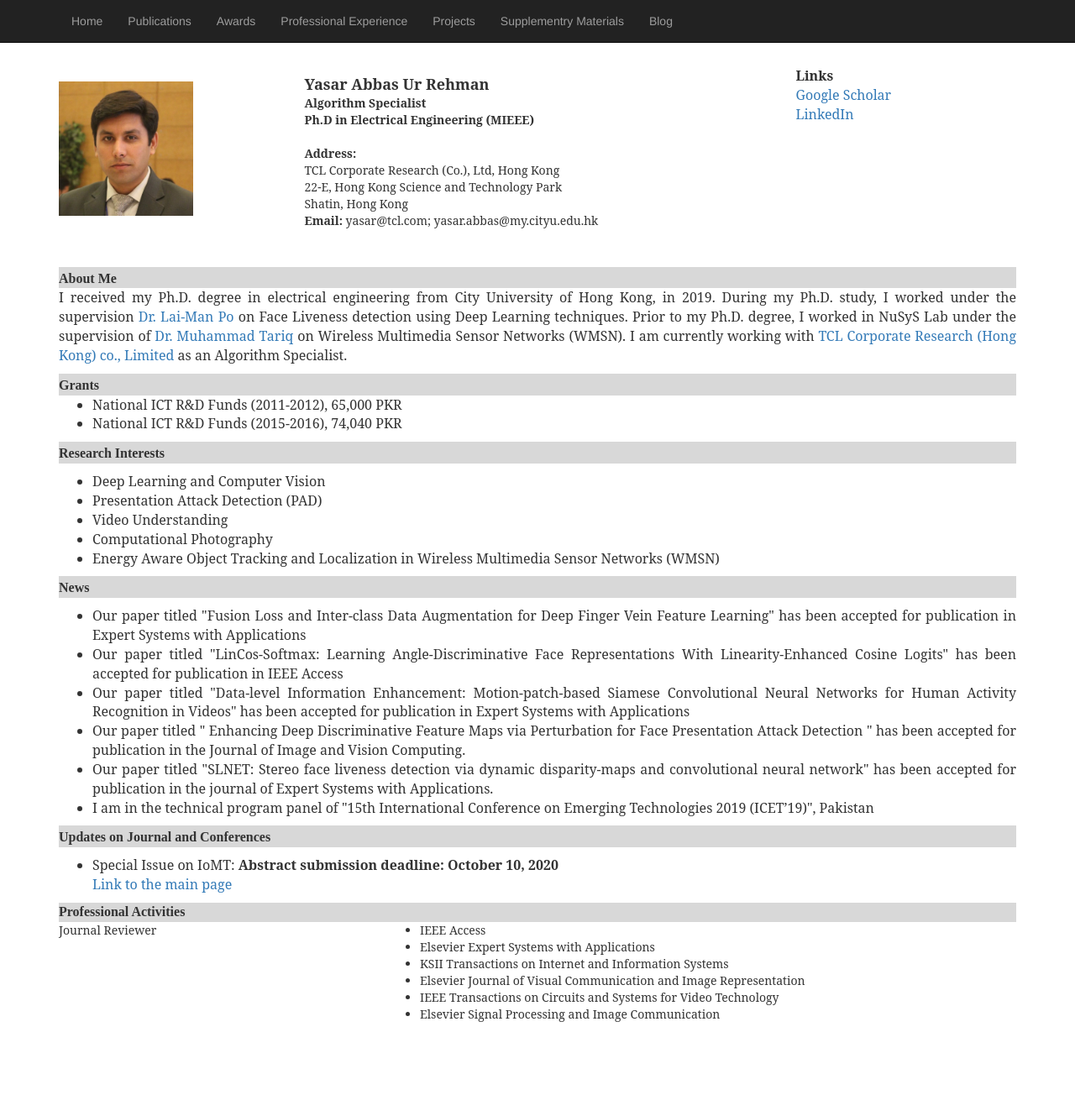
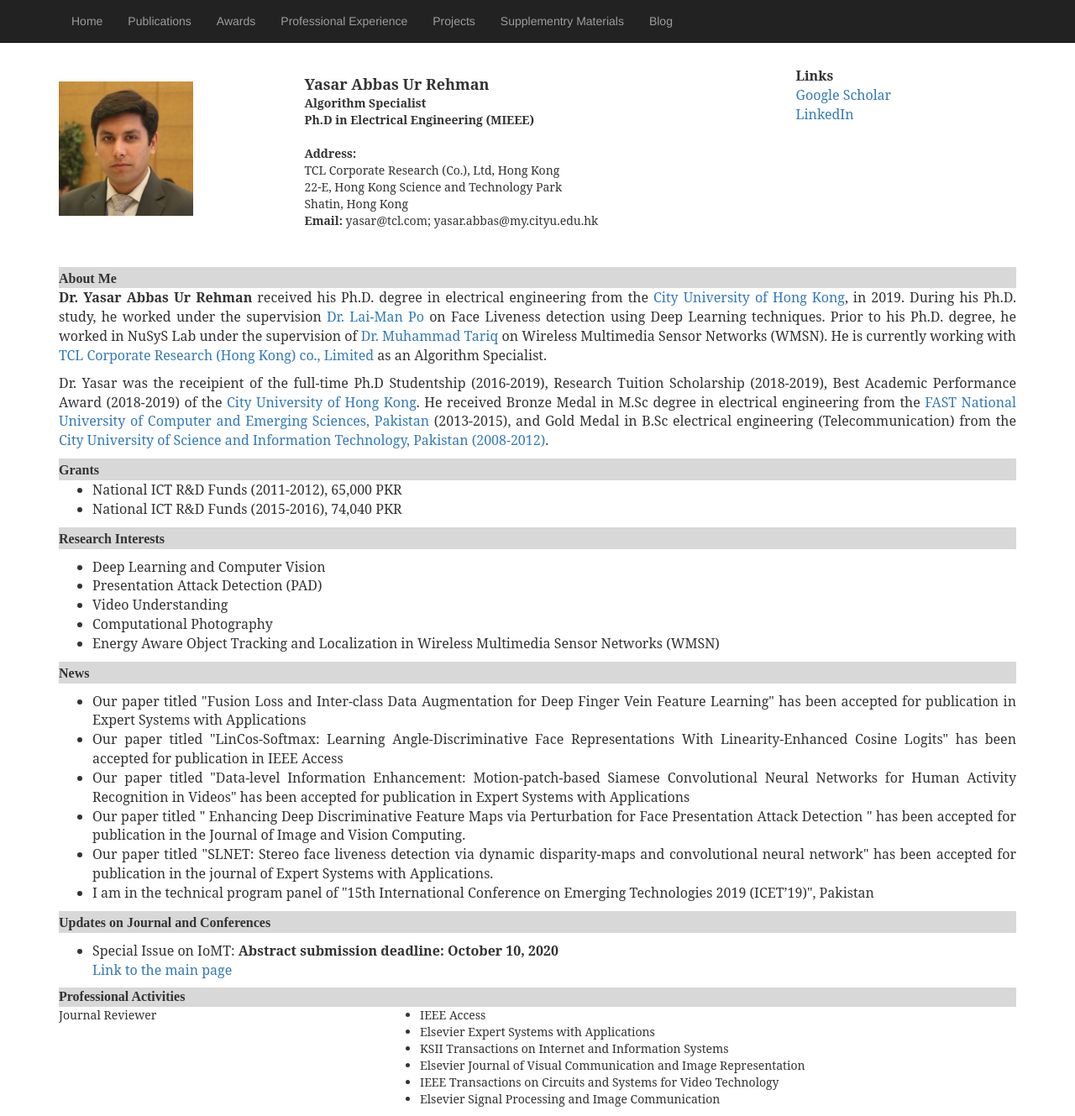
Before and after one commit to yasar-rehman/yasar, a Jekyll site: the page built from index.html, in a window 1280 px wide. Shown: the whole page at 84% size. Built offline with Jekyll 4.4.1, drawn with Linux system fonts in a browser that asks for light colours; some web fonts are replaced; before the commit the page ends 1228 px from its top, so only the background shows below that.

Commit message:
Update index.html

```diff
--- a/index.html
+++ b/index.html
@@ -39,12 +39,22 @@ title: yasar
             				<font face="Serif, Times New Roman" size="3" color=""#8da9ca">
         					<b>About Me</b>
         						</font></td></tr></table>
-			<p style="font-family: 'Serif', Times New Roman; font-size: 16px"> I received my Ph.D. degree in electrical engineering from City University of Hong Kong, in 2019.
-				During my Ph.D. study, I worked under the supervision <a href="http://www.ee.cityu.edu.hk/~lmpo/"> Dr. Lai-Man Po </a> on
+			<p style="font-family: 'Serif', Times New Roman; font-size: 16px"><b> Dr. Yasar Abbas Ur Rehman</b> received his Ph.D. degree in electrical engineering
+				from the <a href="https://www.cityu.edu.hk/">City University of Hong Kong</a>, in 2019.
+				During his Ph.D. study, he worked under the supervision <a href="http://www.ee.cityu.edu.hk/~lmpo/"> Dr. Lai-Man Po </a> on
 				Face Liveness detection using Deep Learning techniques.
-				Prior to my Ph.D. degree, I worked in NuSyS Lab under the supervision of
+				Prior to his Ph.D. degree, he worked in NuSyS Lab under the supervision of
 			        <a href="https://sites.google.com/a/nu.edu.pk/mtariq/home">Dr. Muhammad Tariq </a> on Wireless Multimedia Sensor Networks  (WMSN).
-				I am currently working with <a href="http://tclrd.com.hk/"> TCL Corporate Research (Hong Kong) co., Limited </a>  as an Algorithm Specialist.
+				He is currently working with <a href="http://tclrd.com.hk/"> TCL Corporate Research (Hong Kong) co., Limited </a>  as an Algorithm Specialist.
+			</p>
+			<p style="font-family: 'Serif', Times New Roman; font-size: 16px">
+			        Dr. Yasar was the receipient of the full-time Ph.D Studentship (2016-2019), Research Tuition Scholarship (2018-2019),
+				Best Academic Performance Award (2018-2019) of the <a href="https://www.cityu.edu.hk/">City University of Hong Kong</a>.
+				He received Bronze Medal in M.Sc degree in electrical engineering from the<a href="http://pwr.nu.edu.pk/">
+				FAST National University of Computer and Emerging Sciences, Pakistan</a> (2013-2015),
+				and Gold Medal in B.Sc electrical engineering (Telecommunication)
+				from the <a href="http://www.cityuniversity.edu.pk/cusitnew/index.php"> City University of Science and Information Technology, Pakistan
+				(2008-2012)</a>.
 			</p>
 
 			<table border=0 cellpadding=4 cellspacing=0 width=100%>
```
